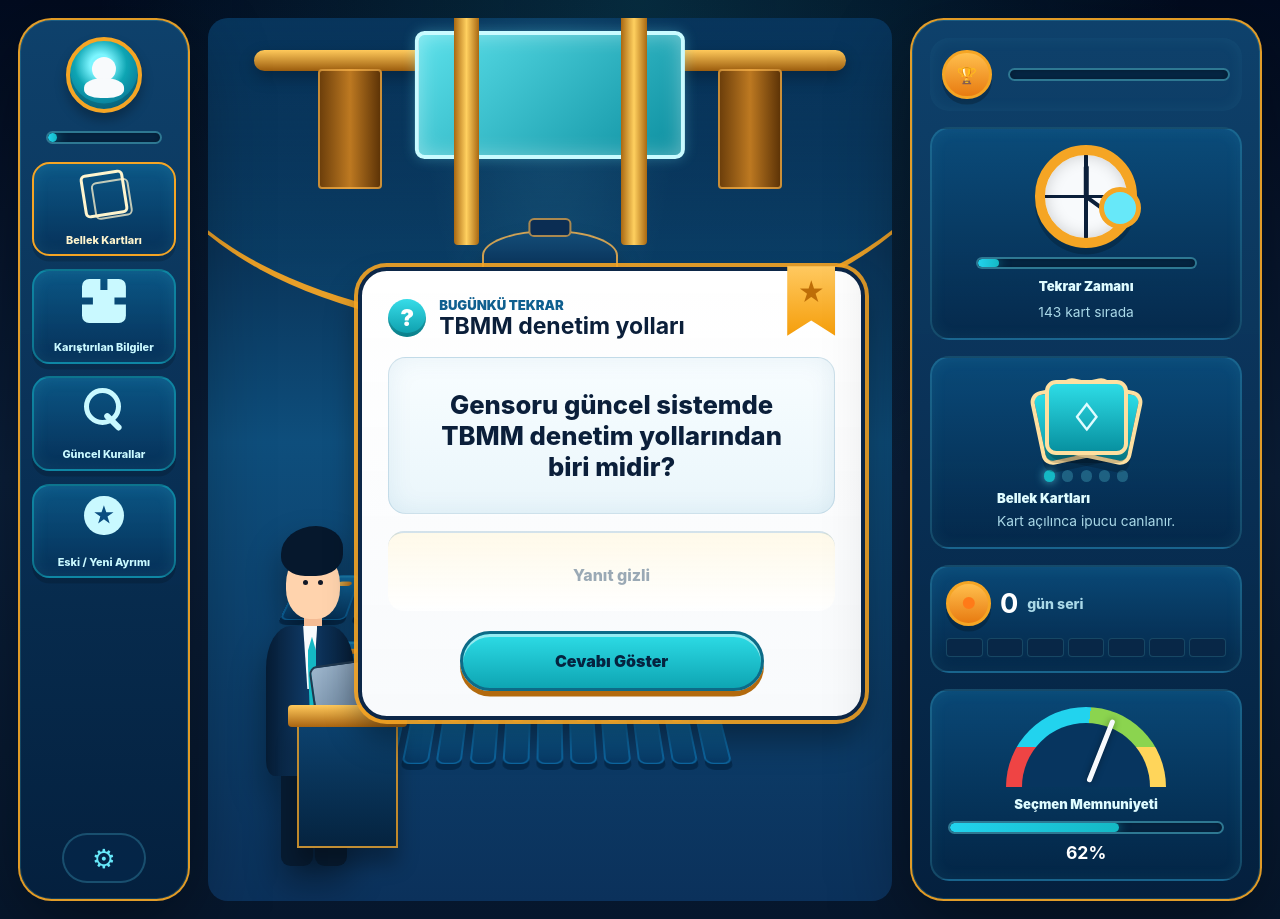
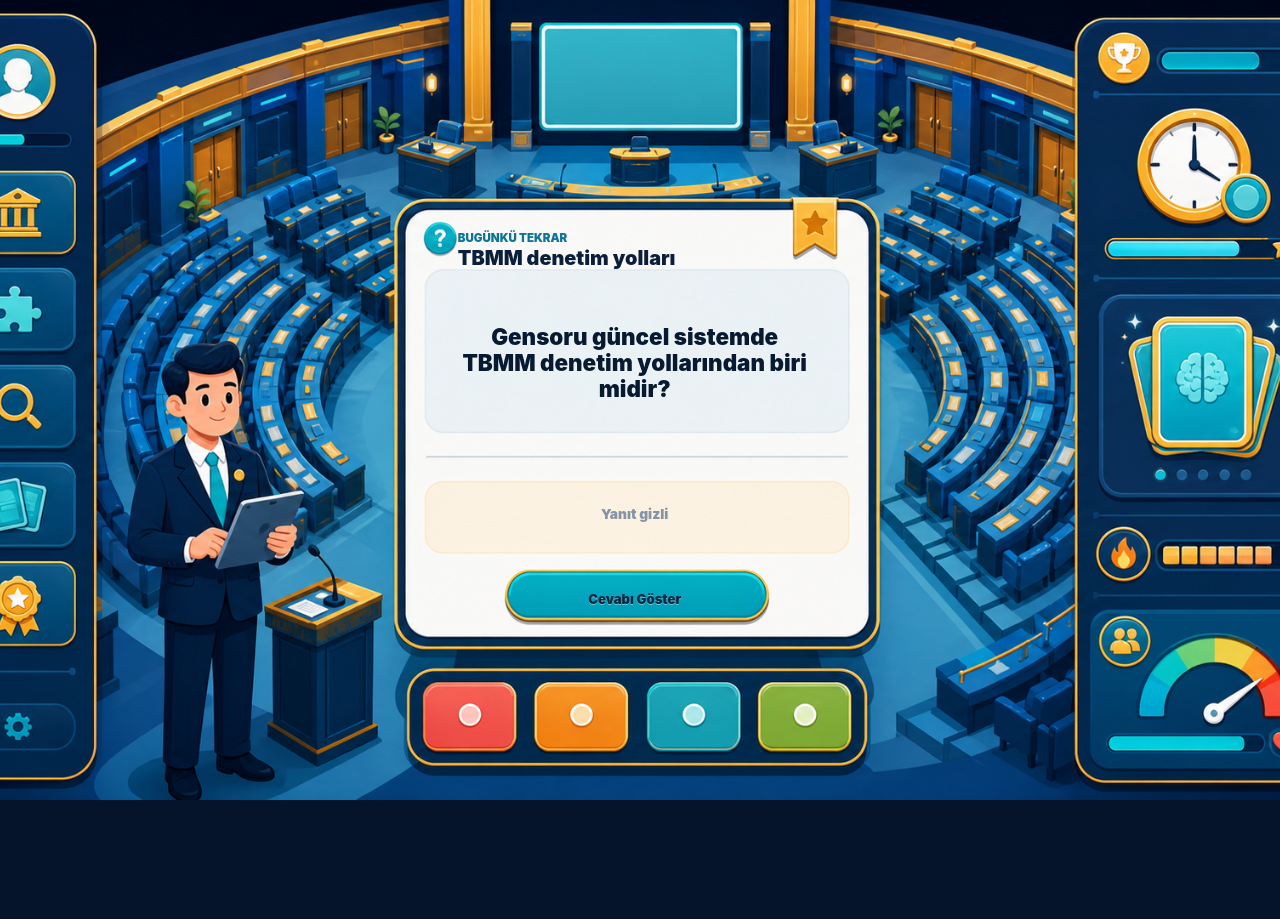
Before and after one commit to sl0wlearn3r/cse_cit_basic, a React (Vite) app: page / in a window 1280 px wide. After the commit the page ends 800 px from the top, so only its background shows below. Built offline with nearby package versions, Linux system fonts and the light colour scheme.

Commit message:
Match desktop art to reference screenshot

```diff
--- a/src/styles.css
+++ b/src/styles.css
@@ -1395,3 +1395,243 @@
     box-shadow: inset 0 0 1.75rem rgba(255, 255, 255, 0.48), 0 0 1.6rem rgba(103, 232, 249, 0.55);
   }
 }
+
+@media (min-width: 861px) {
+  body {
+    overflow: hidden;
+    background: #020b1f;
+  }
+
+  .app-shell {
+    position: relative;
+    min-height: 100vh;
+    min-height: 100svh;
+    display: block;
+    padding: 0;
+    overflow: hidden;
+    background: #020b1f;
+  }
+
+  .app-shell::before {
+    content: "";
+    position: absolute;
+    left: 50%;
+    top: 50%;
+    width: max(100vw, calc(100vh * 16 / 9));
+    width: max(100vw, calc(100svh * 16 / 9));
+    height: max(100vh, calc(100vw * 9 / 16));
+    height: max(100svh, calc(100vw * 9 / 16));
+    transform: translate(-50%, -50%);
+    background: url("../assets/kpss-recall-mvp-screenshot.png") center / cover no-repeat;
+  }
+
+  .deck-rail,
+  .status-rail,
+  .parliament-scene {
+    display: none;
+  }
+
+  .study-stage {
+    position: absolute;
+    left: 50%;
+    top: 50%;
+    z-index: 1;
+    width: max(100vw, calc(100vh * 16 / 9));
+    width: max(100vw, calc(100svh * 16 / 9));
+    height: max(100vh, calc(100vw * 9 / 16));
+    height: max(100svh, calc(100vw * 9 / 16));
+    min-height: 0;
+    overflow: visible;
+    border-radius: 0;
+    transform: translate(-50%, -50%);
+  }
+
+  .recall-stack {
+    position: absolute;
+    inset: 0;
+    z-index: 2;
+    width: auto;
+    min-height: 0;
+    display: block;
+    margin: 0;
+    padding: 0;
+  }
+
+  .recall-card {
+    position: absolute;
+    left: 32.55%;
+    top: 24.95%;
+    width: 34.15%;
+    height: 55.9%;
+    padding: 0;
+    color: #0b1f3a;
+    border: 0;
+    border-radius: 0;
+    background: transparent;
+    box-shadow: none;
+  }
+
+  .card-ribbon,
+  .question-chip {
+    display: none;
+  }
+
+  .card-header {
+    position: absolute;
+    left: 13.6%;
+    top: 7.5%;
+    width: 72%;
+    min-height: 10%;
+    display: block;
+    padding: 0;
+  }
+
+  .card-header p {
+    margin: 0;
+    color: #0c7496;
+    font-size: clamp(0.72rem, 0.76vw, 0.95rem);
+    font-weight: 950;
+    line-height: 1;
+    text-transform: uppercase;
+  }
+
+  .card-header h1 {
+    margin: 0.18rem 0 0;
+    color: #0b1f3a;
+    font-size: clamp(1.12rem, 1.55vw, 1.72rem);
+    font-weight: 950;
+    line-height: 1.02;
+  }
+
+  .prompt-panel {
+    position: absolute;
+    left: 6.2%;
+    right: 6.2%;
+    top: 18.4%;
+    height: 36.1%;
+    min-height: 0;
+    display: grid;
+    place-items: center;
+    margin: 0;
+    padding: 2.2% 5%;
+    border: 0;
+    border-radius: 0;
+    background: transparent;
+    box-shadow: none;
+  }
+
+  .prompt-panel p {
+    max-width: 92%;
+    color: #071a31;
+    font-size: clamp(1.08rem, 1.75vw, 2.05rem);
+    font-weight: 950;
+    line-height: 1.16;
+    text-align: center;
+  }
+
+  .answer-panel {
+    position: absolute;
+    left: 6.2%;
+    right: 6.2%;
+    top: 61.8%;
+    height: 17.2%;
+    min-height: 0;
+    display: grid;
+    align-content: center;
+    margin: 0;
+    padding: 0 4.8%;
+    color: #23425c;
+    border: 0;
+    border-radius: 0;
+    background: transparent;
+  }
+
+  .answer-panel span {
+    padding: 0;
+    color: #8594a5;
+    font-size: clamp(0.86rem, 0.9vw, 1rem);
+    font-weight: 900;
+    text-align: center;
+  }
+
+  .answer-panel strong {
+    color: #102f4d;
+    font-size: clamp(0.92rem, 1.05vw, 1.18rem);
+    font-weight: 950;
+    line-height: 1.16;
+  }
+
+  .answer-panel p {
+    margin: 0.38rem 0 0;
+    color: #365067;
+    font-size: clamp(0.76rem, 0.88vw, 0.98rem);
+    line-height: 1.42;
+  }
+
+  .reveal-button {
+    position: absolute;
+    left: 27.6%;
+    bottom: 5.4%;
+    width: 44.8%;
+    height: 10.5%;
+    min-height: 0;
+    margin: 0;
+    color: #062742;
+    border: 0;
+    border-radius: 999rem;
+    background: transparent;
+    box-shadow: none;
+    font-size: clamp(0.82rem, 0.9vw, 1rem);
+    font-weight: 950;
+    text-shadow: 0 1px 0 rgba(255, 255, 255, 0.42);
+  }
+
+  .reveal-button:hover {
+    filter: none;
+  }
+
+  .feedback-line {
+    display: none;
+  }
+
+  .review-dock {
+    position: absolute;
+    left: 33.72%;
+    top: 83.98%;
+    width: 32.72%;
+    height: 10.2%;
+    display: grid;
+    grid-template-columns: repeat(4, minmax(0, 1fr));
+    gap: 4.1%;
+    padding: 0.6% 0.8%;
+    border: 0;
+    border-radius: 0;
+    background: transparent;
+    box-shadow: none;
+  }
+
+  .review-button {
+    min-height: 0;
+    display: grid;
+    place-items: end center;
+    padding: 0 0 14%;
+    color: #fff;
+    border: 0;
+    border-radius: 0;
+    background: transparent !important;
+    box-shadow: none;
+    font-size: clamp(0.72rem, 0.82vw, 0.95rem);
+    font-weight: 950;
+    line-height: 1;
+    text-shadow: 0 2px 0 rgba(0, 27, 51, 0.4);
+  }
+
+  .review-button span {
+    display: none;
+  }
+
+  .review-button:hover {
+    transform: none;
+    filter: brightness(1.08);
+  }
+}
```
